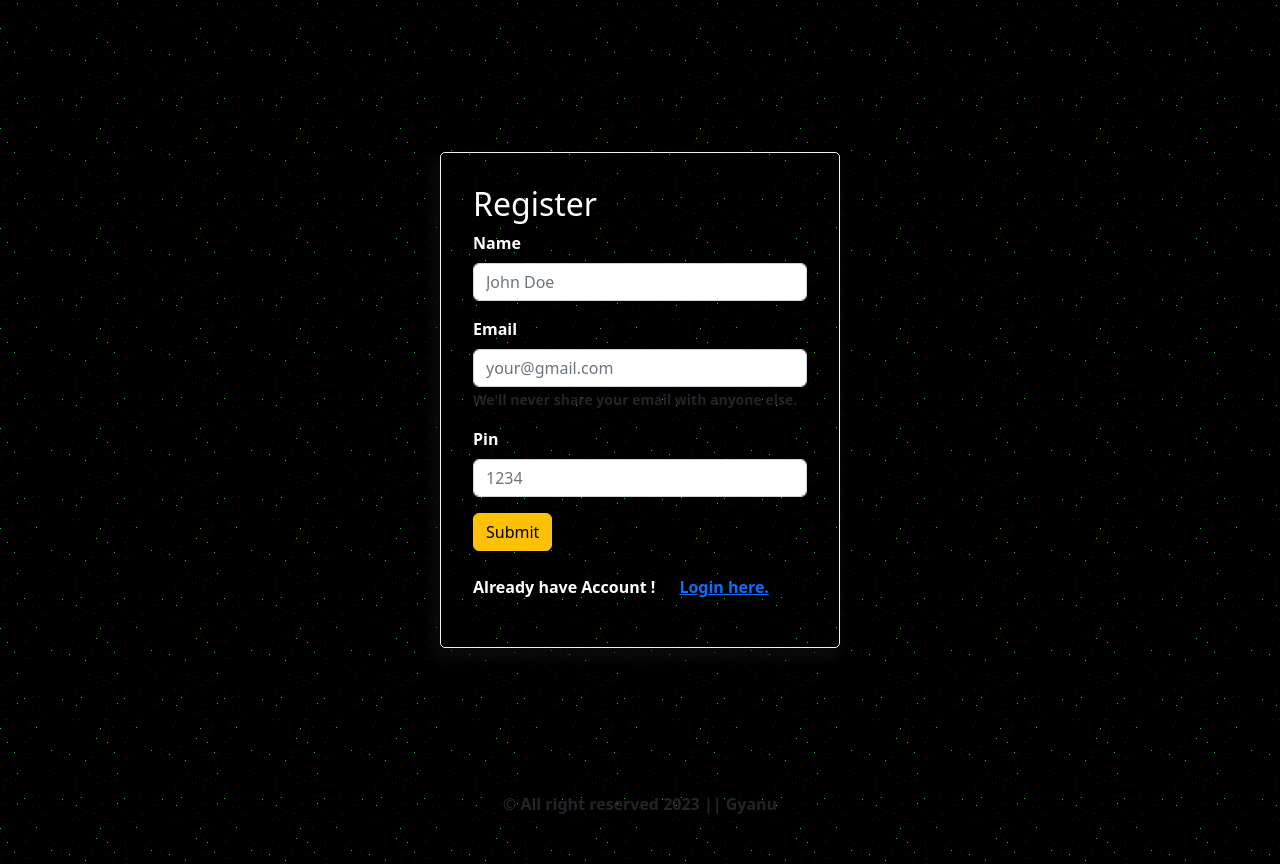
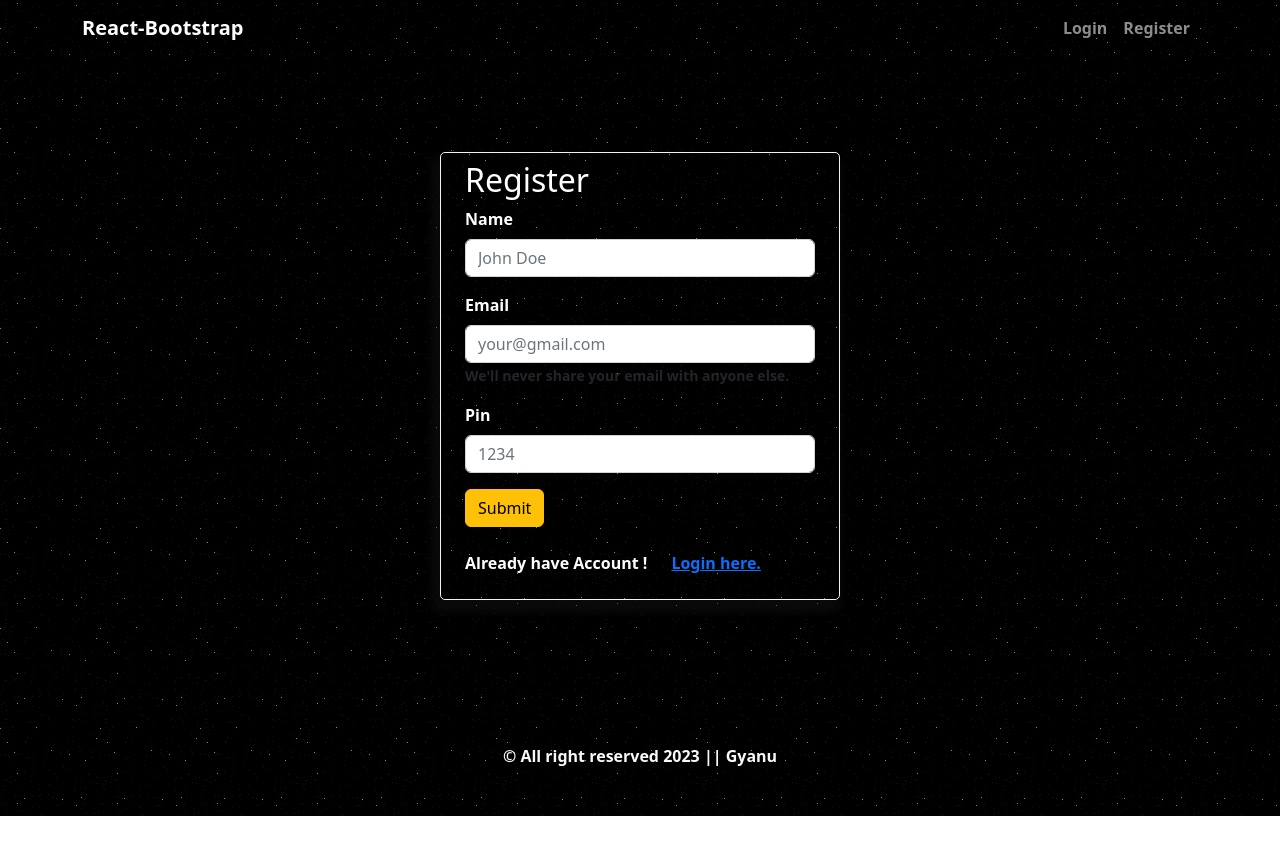
Before and after one commit to gyanu-sherchan-dev/client-transaction2.0, a React (Create React App) app: page /register in a window 1280 px wide. After the commit the page ends 816 px from the top, so only its background shows below. Built offline with nearby package versions, Linux system fonts and the light colour scheme.

Commit message:
update register page UI

```diff
--- a/src/App.css
+++ b/src/App.css
@@ -18,8 +18,9 @@
 
 .register-page {
   width: 400px;
+  max-height: 450px;
   border: 1px solid rgb(245, 240, 240);
-  padding: 2rem;
+  padding: 0.5rem 1.5rem;
   border-radius: 5px;
   margin: auto;
   box-shadow: -4px 8px 8px 5px rgba(24, 24, 24, 0.372);
--- a/src/components/layout/Header.js
+++ b/src/components/layout/Header.js
@@ -3,9 +3,9 @@ import Nav from "react-bootstrap/Nav";
 import Navbar from "react-bootstrap/Navbar";
 import { Link } from "react-router-dom";
 
-export const Header = () => {
+export const Header = ({ registerbg }) => {
   return (
-    <Navbar variant="light" expand="md">
+    <Navbar variant={registerbg ? "dark" : "light"} expand="md">
       <Container className="header">
         <Navbar.Brand href="#home">React-Bootstrap</Navbar.Brand>
         <Navbar.Toggle aria-controls="basic-navbar-nav" />
--- a/src/components/layout/Layout.js
+++ b/src/components/layout/Layout.js
@@ -5,12 +5,18 @@ import Container from "react-bootstrap/esm/Container";
 const Layout = ({ children, registerbg }) => {
   return (
     <div className={registerbg ? "layout-register" : "layout-login"}>
-      <Header />
+      <Header registerbg={registerbg} />
       <Container className="rounded-4 p-5 mt-5" style={{ minHeight: "66vh" }}>
         {children}
       </Container>
 
-      <footer className="text-center text-dark  p-5 mt-5">
+      <footer
+        className={
+          registerbg
+            ? "text-center text-light p-5 mt-5"
+            : "text-center text-dark p-5 mt-5 "
+        }
+      >
         &copy; All right reserved 2023 || Gyanu
       </footer>
     </div>
```
